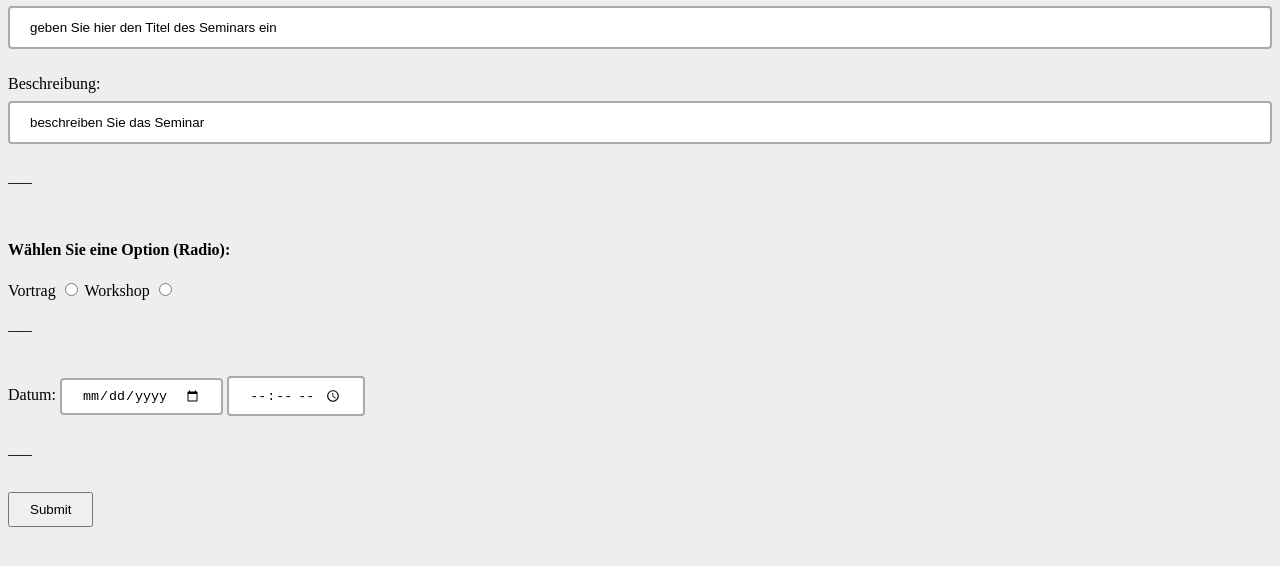
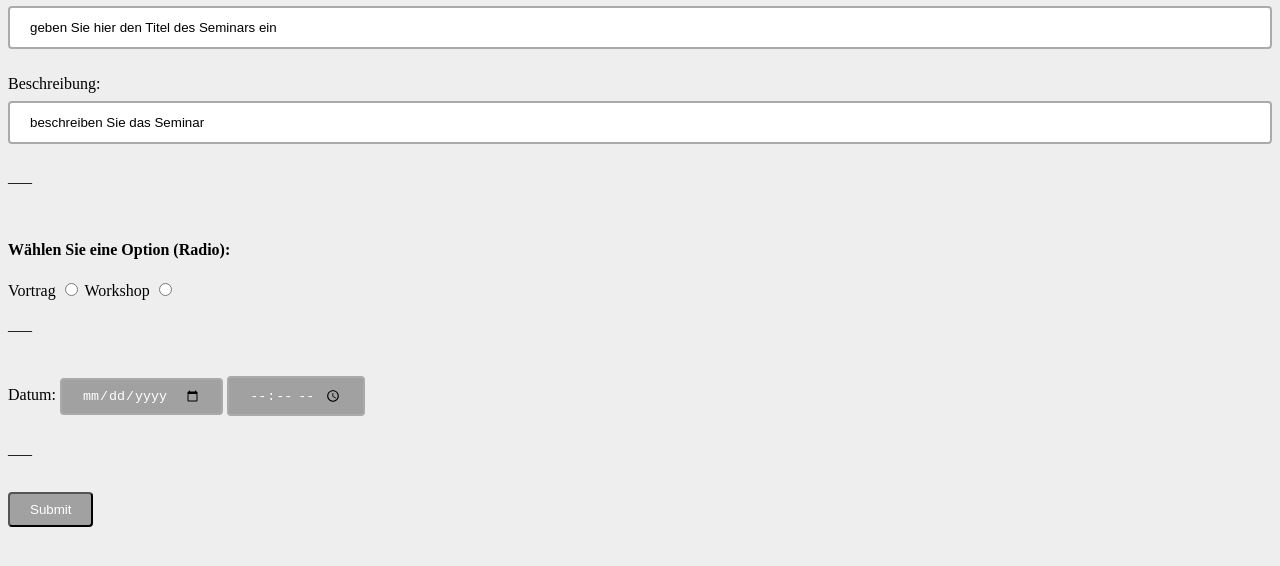
Before and after one commit to Tim0Cc/nodeappforforms, a website: page public/index.html in a window 1280 px wide. Shown: the part 100-666 px from the top of the page. Drawn offline with Linux system fonts and the light colour scheme.

Commit message:
playing with style colors

```diff
--- a/public/style.css
+++ b/public/style.css
@@ -9,11 +9,17 @@ input[type=text] {
 
 input[type=date], input[type=time], input[type=submit] {
   padding: 8px 20px;
+  background-color: #A1A1A1;
+  color: white;
 }
 
 input[type=text], input[type=date], input[type=time] {
   margin: 8px 0;
   box-sizing: border-box;
   border: 2px solid #AAA;
+}
+
+input[type=text], input[type=date], input[type=time], input[type=submit]
+{
   border-radius: 4px;
 }
```
